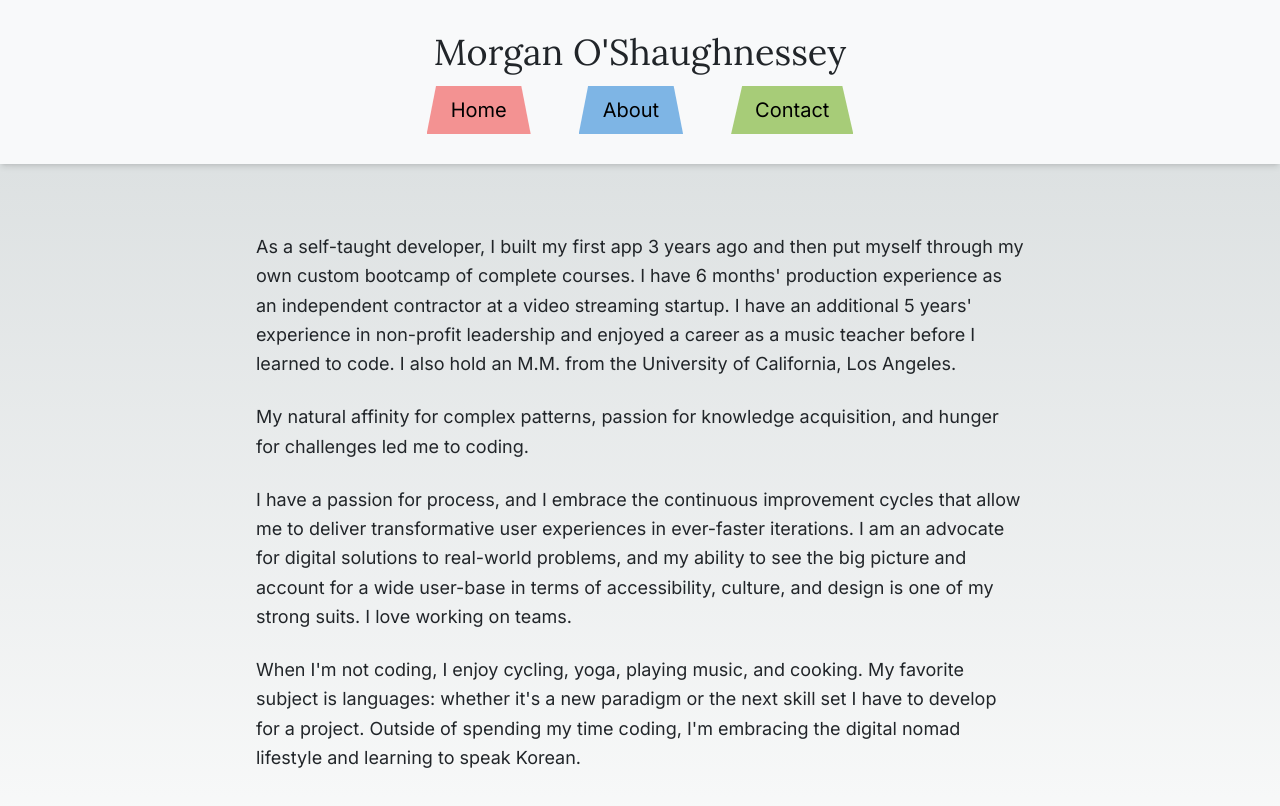
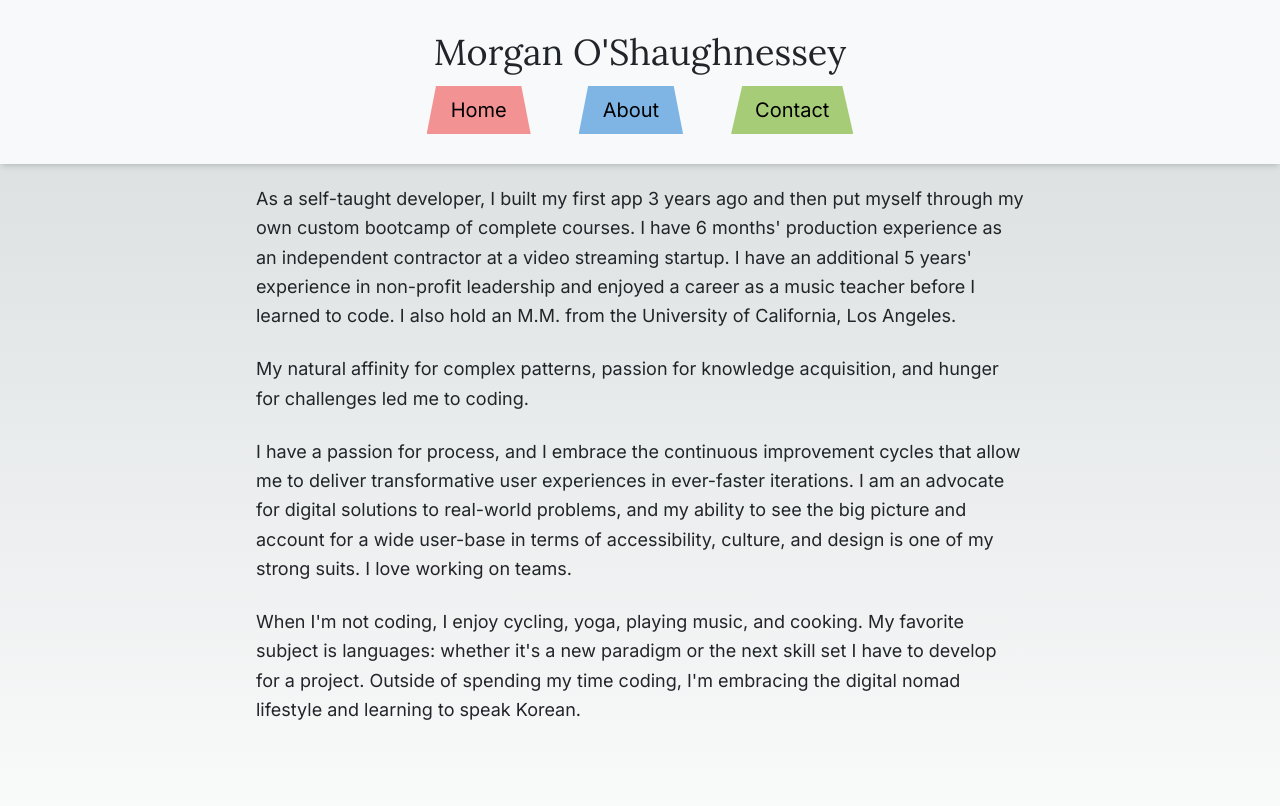
Before and after one commit to theMorganObject/tmo-portfolio, a Next.js app: page /about in a window 1280 px wide. Shown: the top 806 px of the page. Built offline with nearby package versions, Linux system fonts and the light colour scheme.

Commit message:
about page formatting

```diff
--- a/src/app/about/page.tsx
+++ b/src/app/about/page.tsx
@@ -3,7 +3,7 @@ import About from '@/components/about/About';
 export default function Page() {
   return (
     <section className='min-h-screen font-sans'>
-      <div className='mt-32 2xs:mt-36 xs:mt-40 md:mt-44 lg:mt-48'>
+      <div className='mt-24 px-3 2xs:mt-30 md:mt-32 lg:mt-36 max-w-[800px] w-full mx-auto text-left'>
         <About />
       </div>
     </section>
```
